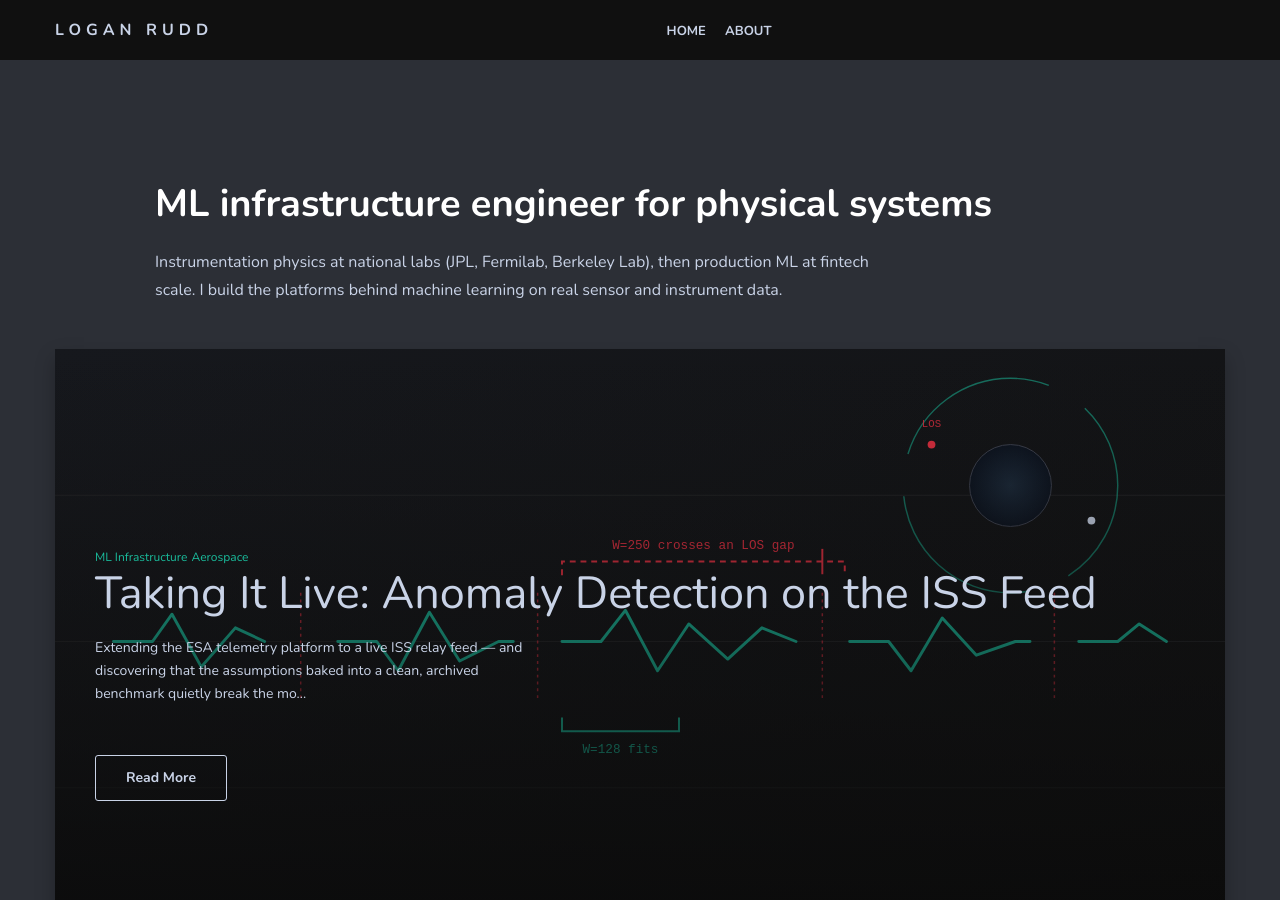
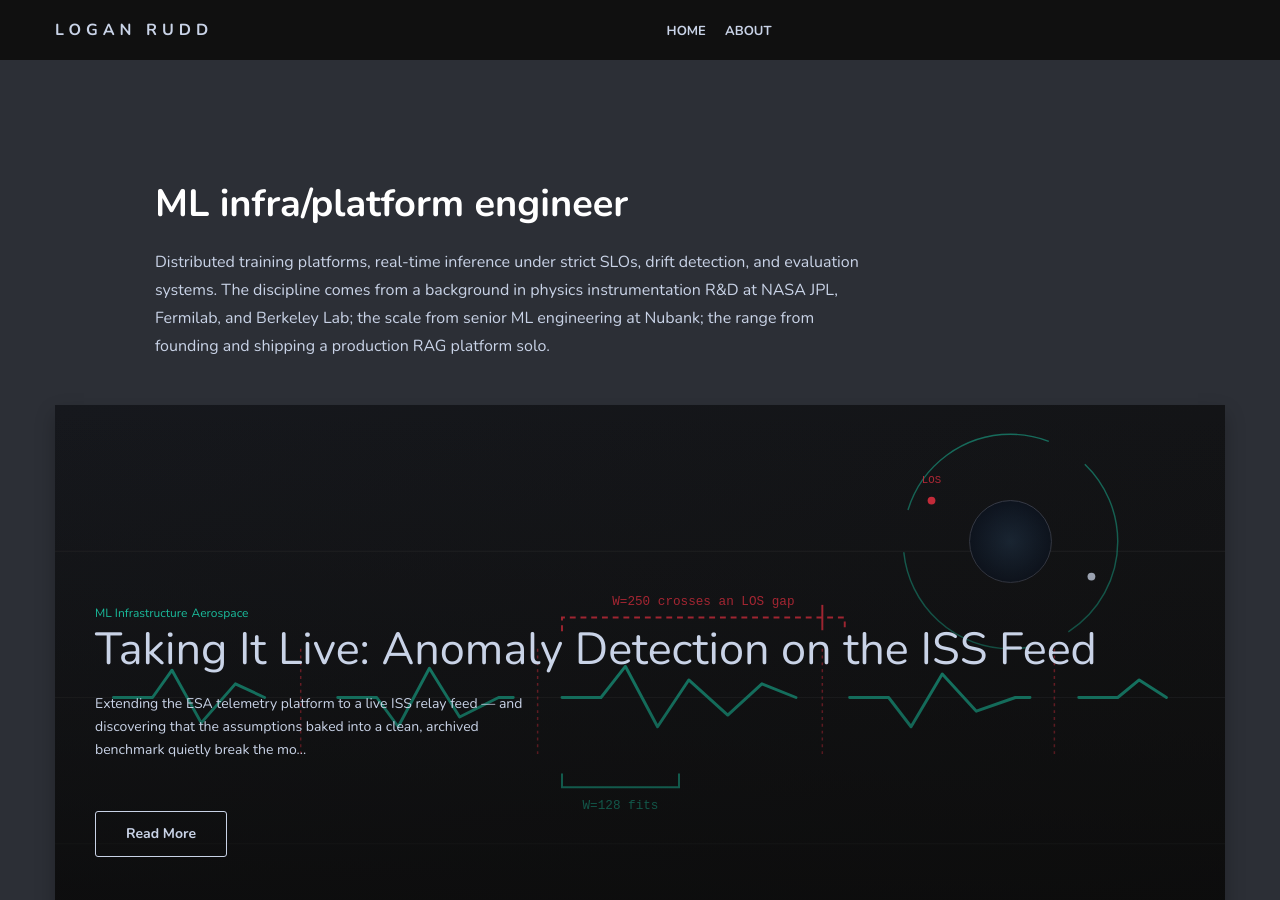
Before and after one commit to loganrudd/loganrudd.github.io, a Jekyll site: the page built from index.html, in a window 1280 px wide and 900 px high. Built offline with Jekyll 4.4.1, drawn with Linux system fonts in a browser that asks for light colours; nearby versions of some CDN libraries; the list of posts is cut into pages by our own code.

Commit message:
Update home page

```diff
--- a/index.html
+++ b/index.html
@@ -5,11 +5,12 @@ layout: default
 	<div class="row">
 		<div class="col col-12 col-t-10 push-t-1">
 			<section class="intro">
-				<h1 class="intro-tagline">ML infrastructure engineer for physical systems</h1>
+				<h1 class="intro-tagline">ML infra/platform engineer</h1>
 				<p class="intro-statement">
-					Instrumentation physics at national labs (JPL, Fermilab, Berkeley Lab), then production
-					ML at fintech scale. I build the platforms behind machine learning on real sensor and
-					instrument data.
+                    Distributed training platforms, real-time inference under strict SLOs,
+                    drift detection, and evaluation systems. The discipline comes from a background in physics
+                    instrumentation R&D at NASA JPL, Fermilab, and Berkeley Lab; the scale from senior ML engineering
+                    at Nubank; the range from founding and shipping a production RAG platform solo.
 				</p>
 			</section>
 		</div>
```
